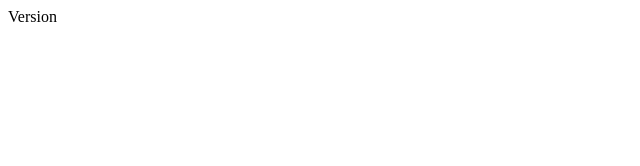
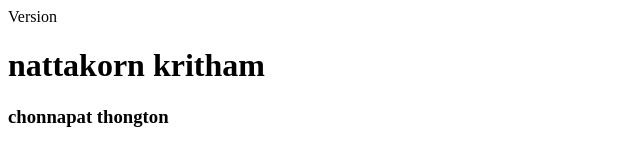
Before and after one commit to Fluke-nakub/git-test-remote, a plain HTML site: page index.html in a window 1280 px wide. Shown: the whole page, without its empty margins (0-640 px from the left). Drawn offline with Linux system fonts and the light colour scheme.

Commit message:
nattakorn

```diff
--- a/index.html
+++ b/index.html
@@ -1 +1,3 @@
 <p>Version</p>
+<h1>nattakorn kritham</h1>
+<h3>chonnapat thongton</h3>
```
